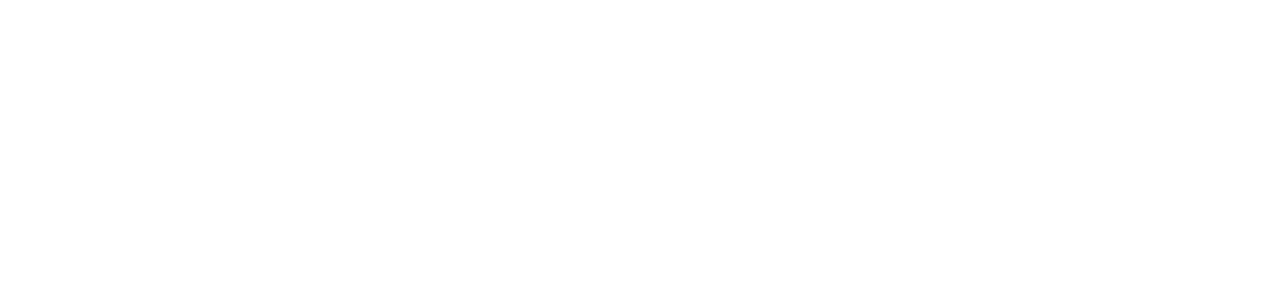
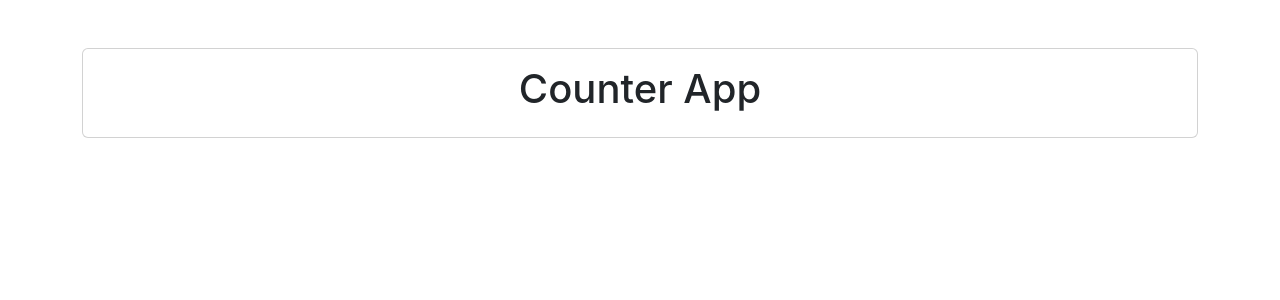
Before and after one commit to ave-se/Reactjs-Counter-App, a React (Create React App) app in the folder counter/: page / in a window 1280 px wide. Shown: the top 300 px of the page. Built offline with nearby package versions, Linux system fonts and the light colour scheme.

Commit message:
Bootstrap

```diff
--- a/counter/src/App.js
+++ b/counter/src/App.js
@@ -1,6 +1,14 @@
 import React, { useState } from "react";
 function App() {
-  return <div className="App"></div>;
+  return (
+    <div className="container my-5">
+      <div className="card text-center my-5">
+        <div className="card-body">
+          <h1>Counter App</h1>
+        </div>
+      </div>
+    </div>
+  );
 }
 
 export default App;
```
